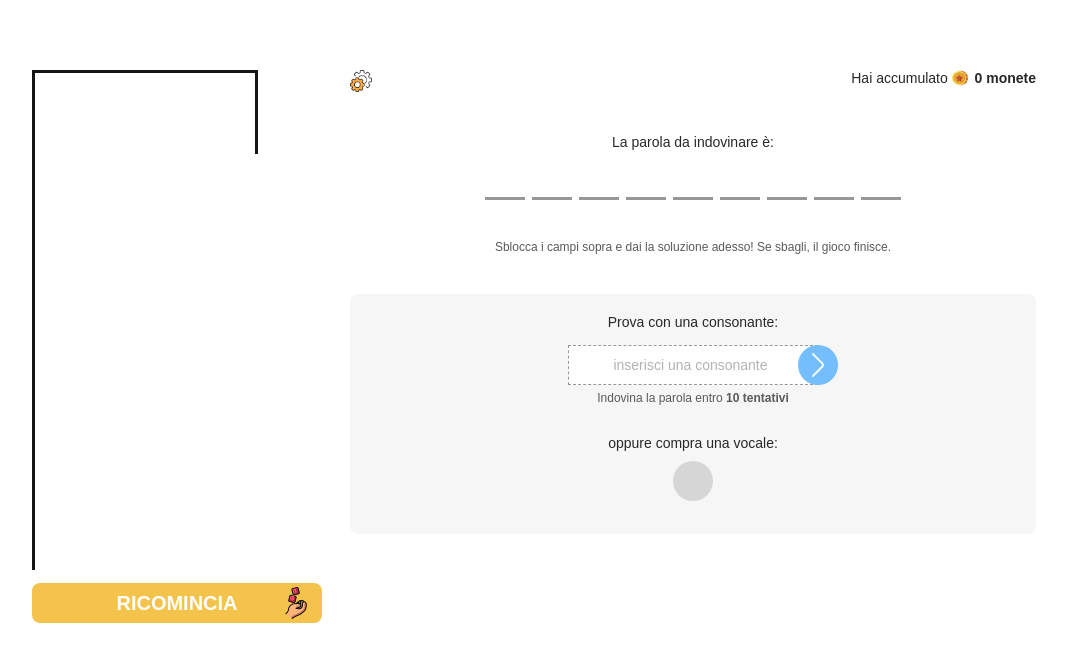
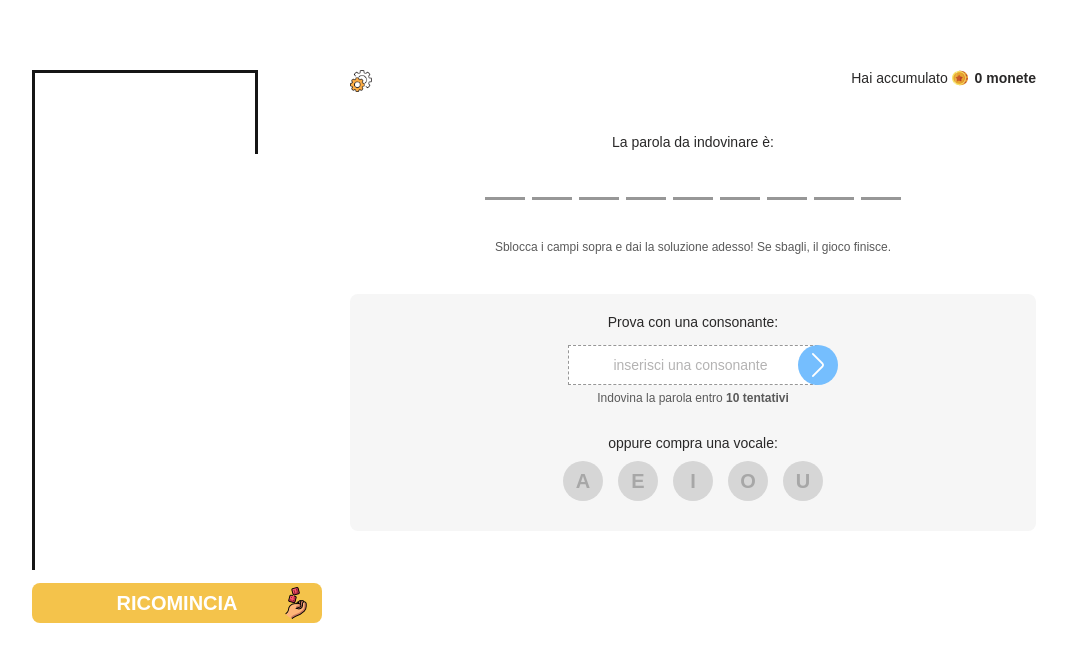
Before and after one commit to lorenaramonda/hanged-npm, a Vue app: page / in a window 1280 px wide. Shown: the top 662 px of the page, without its empty margins (106-1173 px from the left). Built offline with nearby package versions, Linux system fonts and the light colour scheme.

Commit message:
Show vocals

```diff
--- a/src/App.vue
+++ b/src/App.vue
@@ -51,10 +51,10 @@
 					<div class="vocals">
 						<p>oppure compra una vocale:</p>
 						<ul>
-							<li class="vocal">
-								<!-- vocal -->
-							</li>
-						</ul>
+              <li class="vocal" v-for="vocal in specialLetters" :key="vocal">
+                {{ vocal }}
+              </li>
+            </ul>
 						<!-- message tip -->
 					</div>
 				</div>
```
